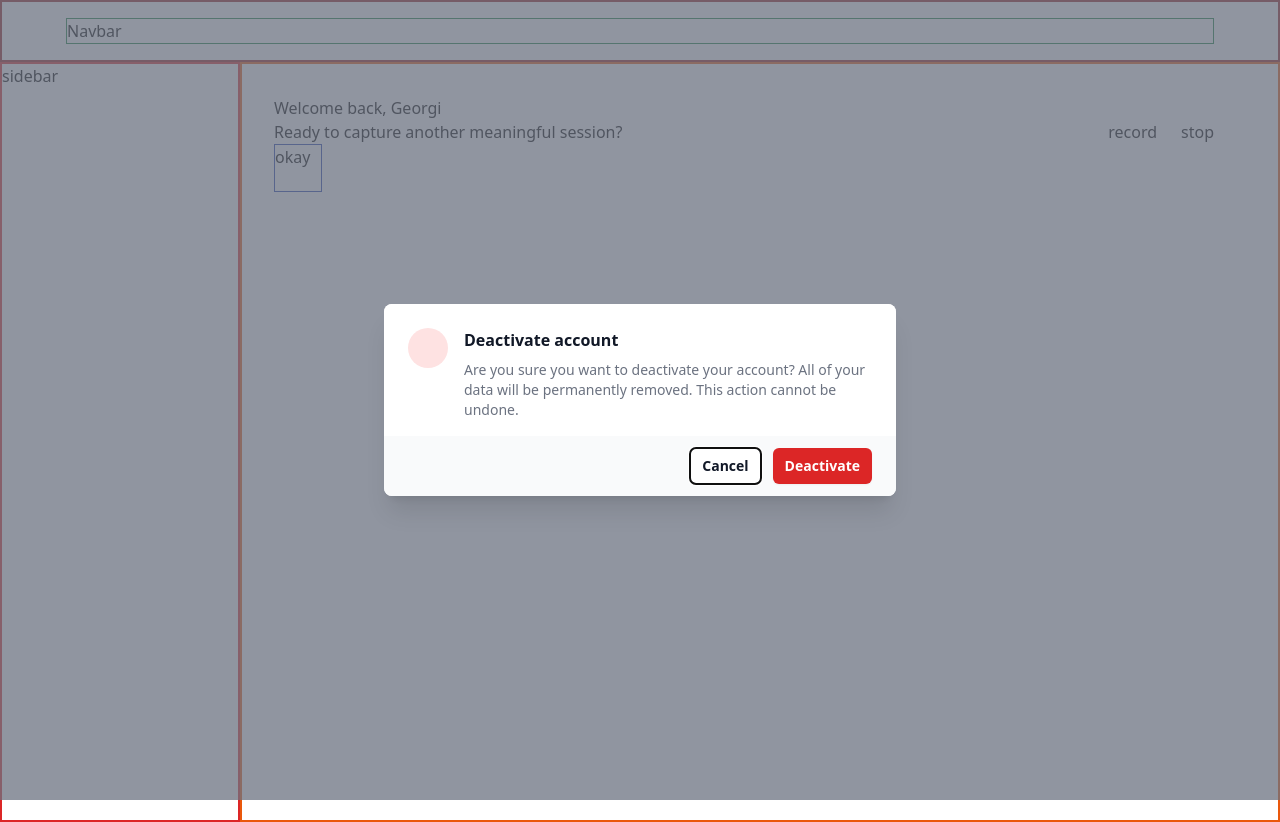
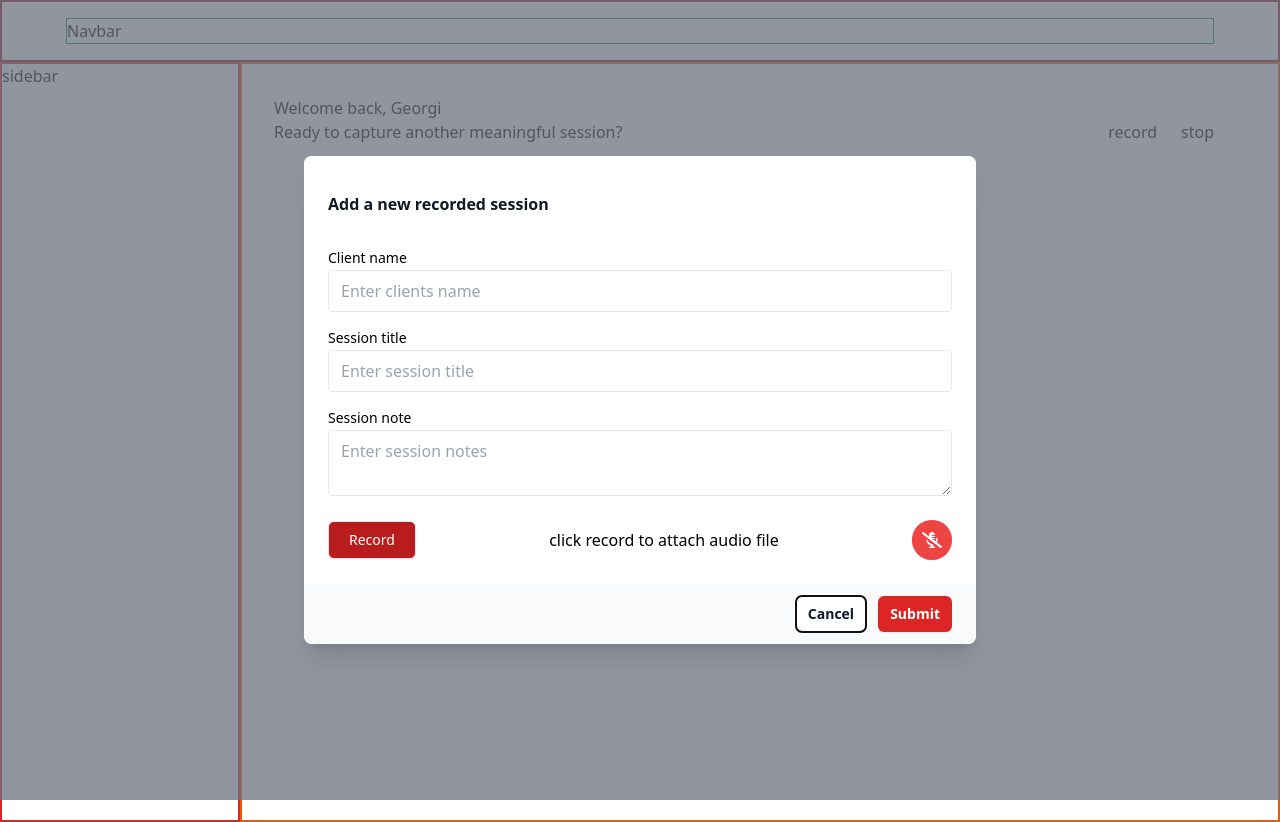
Before and after one commit to tracemycodes/mentalyc, a React (Create React App) app in the folder client/: page / in a window 1280 px wide. Built offline with nearby package versions, Linux system fonts and the light colour scheme; no server answers.

Commit message:
feat: audio record UI

```diff
--- a/client/package.json
+++ b/client/package.json
@@ -14,6 +14,7 @@
     "@types/socket.io-client": "^3.0.0",
     "react": "^18.2.0",
     "react-dom": "^18.2.0",
+    "react-icons": "^5.0.1",
     "react-router-dom": "^6.21.3",
     "react-scripts": "5.0.1",
     "socket.io-client": "^4.7.4",
--- a/client/src/components/Modal/AudioModal.tsx
+++ b/client/src/components/Modal/AudioModal.tsx
@@ -1,21 +1,145 @@
-import { Fragment, useRef, useState } from 'react';
+import { Fragment, useEffect, useRef, useState } from 'react';
 import { Dialog, Transition } from '@headlessui/react';
+import { FaMicrophoneAlt, FaMicrophoneAltSlash } from 'react-icons/fa';
 
-interface ExampleProps {
-  // Add any props if needed
+interface Props {
+  toggle: boolean;
+  handleModalToggle: () => void;
 }
 
-const AudioModal = () => {
-  const [open, setOpen] = useState(true);
+interface AudioDevice {
+  id: string;
+  name: string;
+}
+
+const AudioModal: React.FC<Props> = ({ toggle, handleModalToggle }) => {
+  const [open, setOpen] = useState<boolean>(false);
   const cancelButtonRef = useRef<HTMLButtonElement | null>(null);
 
+  const [microphonePermissionState, setMicrophonePermissionState] = useState<
+    'granted' | 'prompt' | 'denied'
+  >('denied');
+
+  const [availableAudioDevices, setAvailableAudioDevices] = useState<
+    AudioDevice[]
+  >([]);
+  const [selectedAudioDevice, setSelectedAudioDevice] = useState<
+    string | undefined
+  >(undefined);
+  const [isRecording, setIsRecording] = useState<boolean>(false);
+
+  const [recorder, setRecorder] = useState<MediaRecorder | null>(null);
+  const [audioUrl, setAudioUrl] = useState<string | null>(null);
+
+  // Get available audio devices
+  const getAvailableAudioDevices = (): Promise<any[]> => {
+    return new Promise<any[]>((resolve) => {
+      navigator.mediaDevices.enumerateDevices().then((devices) => {
+        const availableDevices = devices
+          .filter((d) => d.kind === 'audioinput')
+          .map((d) => {
+            return { id: d.deviceId, name: d.label };
+          });
+        resolve(availableDevices);
+      });
+    });
+  };
+
+  // Permission state for audio record
+  const handlePermissionState = (state: 'granted' | 'prompt' | 'denied') => {
+    setMicrophonePermissionState(state);
+    if (state === 'granted') {
+      getAvailableAudioDevices().then((devices) => {
+        console.log(devices);
+        setAvailableAudioDevices(devices);
+        setSelectedAudioDevice(
+          devices.find((device) => device.id === 'default')?.id
+        );
+      });
+    }
+  };
+
+  useEffect(() => {
+    navigator.permissions
+      .query({ name: 'microphone' as PermissionName })
+      .then((queryResults) => {
+        handlePermissionState(queryResults.state);
+
+        queryResults.onchange = (onChangeResult) => {
+          if (onChangeResult.target) {
+            handlePermissionState(
+              (onChangeResult.target as PermissionStatus).state
+            );
+          }
+        };
+      });
+  }, []);
+
+  const getAudioRef = (audioData: any) => {
+    return URL.createObjectURL(new Blob(audioData));
+  };
+
+  useEffect(() => {
+    setOpen(toggle);
+  }, [toggle]);
+
+  const handleStartRecording = () => {
+    if (selectedAudioDevice) {
+      setIsRecording(true);
+      const audio =
+        selectedAudioDevice.length > 0
+          ? { deviceId: selectedAudioDevice }
+          : true;
+
+      navigator.mediaDevices
+        .getUserMedia({ audio: audio, video: false })
+        .then((stream) => {
+          const options = { mimeType: 'audio/webm' };
+          const recordedChunks: any[] = [];
+
+          let mediaRecorder = new MediaRecorder(stream, options);
+
+          mediaRecorder.addEventListener('dataavailable', function (e: any) {
+            if (e.data.size > 0) recordedChunks.push(e.data);
+          });
+
+          mediaRecorder.addEventListener('stop', function () {
+            setAudioUrl(getAudioRef(recordedChunks));
+
+            stream.getTracks().forEach(function (track) {
+              track.stop();
+            });
+          });
+
+          mediaRecorder.start();
+          setRecorder(mediaRecorder);
+        });
+    }
+  };
+
+  const handleStopRecording = () => {
+    setIsRecording(false);
+    if (recorder) {
+      recorder.stop();
+    }
+  };
+
+  const handleRecording = (e: any) => {
+    e.preventDefault();
+    if (isRecording) {
+      handleStopRecording();
+    } else {
+      handleStartRecording();
+    }
+  };
+
   return (
-    <Transition.Root show={open} as={Fragment}>
+    <Transition.Root show={true} as={Fragment}>
       <Dialog
         as="div"
         className="relative z-10"
         initialFocus={cancelButtonRef}
-        onClose={() => setOpen(false)}
+        onClose={handleModalToggle}
       >
         <Transition.Child
           as={Fragment}
@@ -40,41 +164,105 @@ const AudioModal = () => {
               leaveFrom="opacity-100 translate-y-0 sm:scale-100"
               leaveTo="opacity-0 translate-y-4 sm:translate-y-0 sm:scale-95"
             >
-              <Dialog.Panel className="relative transform overflow-hidden rounded-lg bg-white text-left shadow-xl transition-all sm:my-8 sm:w-full sm:max-w-lg">
+              <Dialog.Panel className="relative transform overflow-hidden rounded-lg bg-white text-left shadow-xl transition-all sm:my-8 sm:w-full sm:max-w-2xl">
                 <div className="bg-white px-4 pb-4 pt-5 sm:p-6 sm:pb-4">
-                  <div className="sm:flex sm:items-start">
-                    <div className="mx-auto flex h-12 w-12 flex-shrink-0 items-center justify-center rounded-full bg-red-100 sm:mx-0 sm:h-10 sm:w-10">
-                      {/* <ExclamationTriangleIcon className="h-6 w-6 text-red-600" aria-hidden="true" /> */}
-                    </div>
-                    <div className="mt-3 text-center sm:ml-4 sm:mt-0 sm:text-left">
-                      <Dialog.Title
-                        as="h3"
-                        className="text-base font-semibold leading-6 text-gray-900"
-                      >
-                        Deactivate account
-                      </Dialog.Title>
-                      <div className="mt-2">
-                        <p className="text-sm text-gray-500">
-                          Are you sure you want to deactivate your account? All
-                          of your data will be permanently removed. This action
-                          cannot be undone.
-                        </p>
-                      </div>
+                  <div className="mt-3 text-center sm:text-left">
+                    <Dialog.Title
+                      as="h3"
+                      className="text-base font-semibold leading-6 text-gray-900"
+                    >
+                      Add a new recorded session
+                    </Dialog.Title>
+
+                    <div className="mt-8">
+                      <form className="flex flex-col space-y-4">
+                        <div className="flex flex-col space-y-0.5">
+                          <label htmlFor="name" className="text-sm">
+                            Client name
+                          </label>
+                          <input
+                            type="text"
+                            id="name"
+                            className="border px-3 p-2 rounded"
+                            placeholder="Enter clients name"
+                          />
+                        </div>
+
+                        <div className="flex flex-col space-y-0.5">
+                          <label htmlFor="title" className="text-sm">
+                            Session title
+                          </label>
+                          <input
+                            type="text"
+                            id="title"
+                            className="border px-3 p-2 rounded text-base"
+                            placeholder="Enter session title"
+                          />
+                        </div>
+
+                        <div className="flex flex-col space-y-0.5">
+                          <label htmlFor="text" className="text-sm">
+                            Session note
+                          </label>
+                          <textarea
+                            rows={2}
+                            id="text"
+                            className="border px-3 p-2 rounded text-base"
+                            placeholder="Enter session notes"
+                          />
+                        </div>
+
+                        <div className="py-2 flex items-center justify-between">
+                          <button
+                            className="border bg-red-700 text-white py-2 px-5 text-sm rounded-md shadow-sm"
+                            onClick={handleRecording}
+                          >
+                            {isRecording ? 'Stop' : 'Record'}
+                          </button>
+
+                          {isRecording ? (
+                            <p>Recording...</p>
+                          ) : audioUrl && !isRecording ? (
+                            <audio src={audioUrl} controls></audio>
+                          ) : (
+                            <p>click record to attach audio file</p>
+                          )}
+
+                          <div className="">
+                            <span className="relative flex h-10 w-10">
+                              <span
+                                className={`${
+                                  isRecording ? 'animate-ping' : ''
+                                } absolute inline-flex h-full w-full rounded-full bg-red-400 opacity-75`}
+                              ></span>
+                              <span className="relative inline-flex items-center justify-center rounded-full h-10 w-10 bg-red-500">
+                                {isRecording ? (
+                                  <FaMicrophoneAlt className="text-xl text-white" />
+                                ) : (
+                                  <FaMicrophoneAltSlash className="text-xl text-white" />
+                                )}
+                              </span>
+                            </span>
+                          </div>
+                        </div>
+                      </form>
                     </div>
                   </div>
                 </div>
+
                 <div className="bg-gray-50 px-4 py-3 sm:flex sm:flex-row-reverse sm:px-6">
                   <button
                     type="button"
                     className="inline-flex w-full justify-center rounded-md bg-red-600 px-3 py-2 text-sm font-semibold text-white shadow-sm hover:bg-red-500 sm:ml-3 sm:w-auto"
-                    onClick={() => setOpen(false)}
+                    onClick={handleModalToggle}
                   >
-                    Deactivate
+                    Submit
                   </button>
+
                   <button
                     type="button"
                     className="mt-3 inline-flex w-full justify-center rounded-md bg-white px-3 py-2 text-sm font-semibold text-gray-900 shadow-sm ring-1 ring-inset ring-gray-300 hover:bg-gray-50 sm:mt-0 sm:w-auto"
-                    onClick={() => setOpen(false)}
+                    onClick={handleModalToggle}
                     ref={cancelButtonRef}
                   >
                     Cancel
--- a/client/src/pages/Index.tsx
+++ b/client/src/pages/Index.tsx
@@ -3,113 +3,18 @@ import AudioModal from '../components/Modal/AudioModal';
 
 type Props = {};
 
-interface AudioDevice {
-  id: string;
-  name: string;
-}
+const Index = (props: Props) => {
+  const [toggleModal, setToggleModal] = useState<boolean>(false);
+  const [uploadState, setUploadState] = useState<boolean>(false);
 
-const Index = (props: Props) => {
-  const [microphonePermissionState, setMicrophonePermissionState] = useState<
-    'granted' | 'prompt' | 'denied'
-  >('denied');
-
-  const [availableAudioDevices, setAvailableAudioDevices] = useState<
-    AudioDevice[]
-  >([]);
-  const [selectedAudioDevice, setSelectedAudioDevice] = useState<
-    string | undefined
-  >(undefined);
-  const [isRecording, setIsRecording] = useState<boolean>(false);
-
-  const [recorder, setRecorder] = useState<MediaRecorder | null>(null);
-  const [audioUrl, setAudioUrl] = useState<string | null>(null);
-
-  // Get available audio devices
-  const getAvailableAudioDevices = (): Promise<any[]> => {
-    return new Promise<any[]>((resolve) => {
-      navigator.mediaDevices.enumerateDevices().then((devices) => {
-        const availableDevices = devices
-          .filter((d) => d.kind === 'audioinput')
-          .map((d) => {
-            return { id: d.deviceId, name: d.label };
-          });
-        resolve(availableDevices);
-      });
-    });
+  const handleNeweRecording = () => {
+    setUploadState(false);
+    setToggleModal(!toggleModal)
   };
 
-  // Permission state for audio record
-  const handlePermissionState = (state: 'granted' | 'prompt' | 'denied') => {
-    setMicrophonePermissionState(state);
-    if (state === 'granted') {
-      getAvailableAudioDevices().then((devices) => {
-        console.log(devices);
-        setAvailableAudioDevices(devices);
-        setSelectedAudioDevice(
-          devices.find((device) => device.id === 'default')?.id
-        );
-      });
-    }
-  };
-
-  useEffect(() => {
-    navigator.permissions
-      .query({ name: 'microphone' as PermissionName })
-      .then((queryResults) => {
-        handlePermissionState(queryResults.state);
-
-        queryResults.onchange = (onChangeResult) => {
-          if (onChangeResult.target) {
-            handlePermissionState(
-              (onChangeResult.target as PermissionStatus).state
-            );
-          }
-        };
-      });
-  }, []);
-
-  const getAudioRef = (audioData: any) => {
-    return URL.createObjectURL(new Blob(audioData));
-  };
-
-  const handleStartRecording = () => {
-    if (selectedAudioDevice) {
-      setIsRecording(true);
-      const audio =
-        selectedAudioDevice.length > 0
-          ? { deviceId: selectedAudioDevice }
-          : true;
-
-      navigator.mediaDevices
-        .getUserMedia({ audio: audio, video: false })
-        .then((stream) => {
-          const options = { mimeType: 'audio/webm' };
-          const recordedChunks: any[] = [];
-
-          let mediaRecorder = new MediaRecorder(stream, options);
-
-          mediaRecorder.addEventListener('dataavailable', function (e: any) {
-            if (e.data.size > 0) recordedChunks.push(e.data);
-          });
-
-          mediaRecorder.addEventListener('stop', function () {
-            setAudioUrl(getAudioRef(recordedChunks));
-            stream.getTracks().forEach(function (track) {
-              track.stop();
-            });
-          });
-
-          mediaRecorder.start();
-          setRecorder(mediaRecorder);
-        });
-    }
-  };
-
-  const handleStopRecording = () => {
-    setIsRecording(false);
-    if (recorder) {
-      recorder.stop();
-    }
+  const handleUploadRecording = () => {
+    setUploadState(true);
+    setToggleModal(!toggleModal)
   };
 
   return (
@@ -120,22 +25,15 @@ const Index = (props: Props) => {
         <p>Ready to capture another meaningful session?</p>
 
         <div className="ml-auto space-x-6">
-          <button onClick={handleStartRecording}>record</button>
-          <button onClick={handleStopRecording}>stop</button>
+          <button onClick={handleNeweRecording}>record</button>
+          <button onClick={handleUploadRecording}>stop</button>
         </div>
       </div>
 
-      <div className="flex">
-        {audioUrl ? (
-          <div className="border-4 border-red-800 h-10 min-w-10">
-            <audio src={audioUrl} controls />
-          </div>
-        ) : (
-          <div className="border border-blue-800 h-12 w-12">okay</div>
-        )}
-      </div>
-
-      <AudioModal/>
+      <AudioModal
+        toggle={toggleModal}
+        handleModalToggle={() => setToggleModal(!toggleModal)}
+      />
     </div>
   );
 };
```
Also changed, not shown: 1 other file (tests, documents, lock files or other folders).
